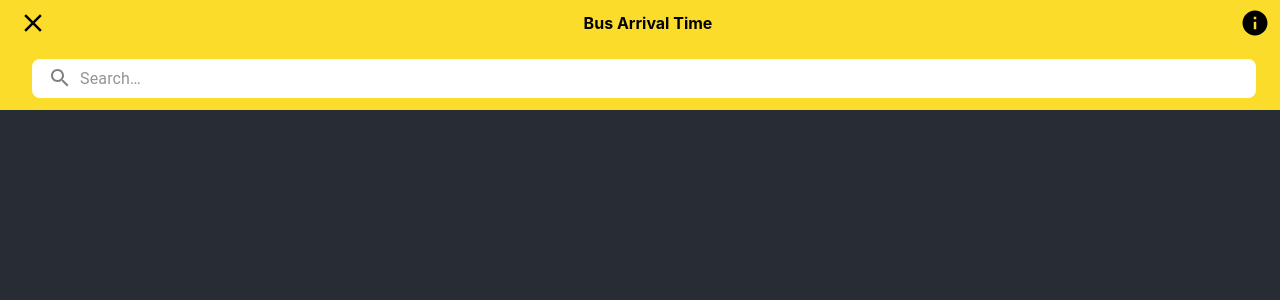
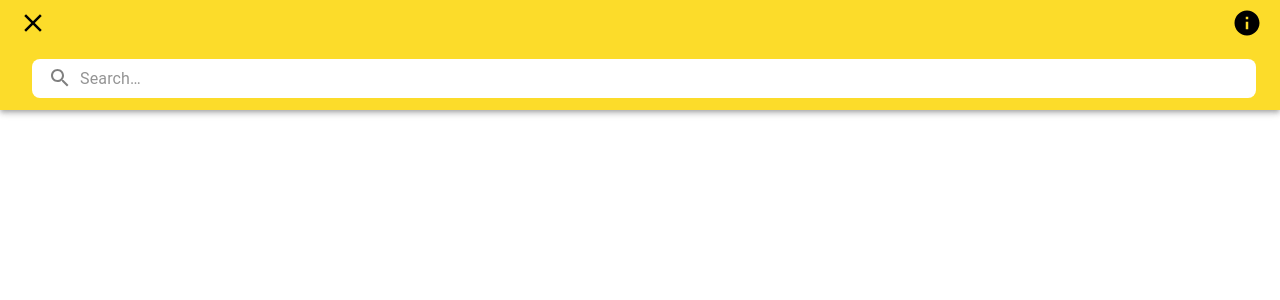
Before and after one commit to bryanliujh/myTransportSoMafan, a React (Create React App) app: page / in a window 1280 px wide. Shown: the top 300 px of the page. Built offline with nearby package versions, Linux system fonts and the light colour scheme.

Commit message:
feat: setup navigation

```diff
--- a/package.json
+++ b/package.json
@@ -11,10 +11,14 @@
     "@testing-library/react": "^13.4.0",
     "@testing-library/user-event": "^13.5.0",
     "gapi-client": "^0.0.3",
+    "localforage": "^1.10.0",
     "lodash": "^4.17.21",
+    "match-sorter": "^6.3.4",
     "react": "^18.2.0",
     "react-dom": "^18.2.0",
+    "react-router-dom": "^6.22.3",
     "react-scripts": "5.0.1",
+    "sort-by": "^1.2.0",
     "web-vitals": "^2.1.4"
   },
   "scripts": {
--- a/src/App.jsx
+++ b/src/App.jsx
@@ -1,13 +1,26 @@
 import "./App.css";
-import AppBar from "./appBar";
+import SearchBusArrivalPage from "./pages/SearchBusArrivalPage";
+import SearchBusStopPage from "./pages/SearchBusStopPages";
+import HomePage from "./pages/HomePage";
+import { createBrowserRouter, RouterProvider } from "react-router-dom";
+
+const router = createBrowserRouter([
+  {
+    path: "/",
+    element: <HomePage />,
+  },
+  {
+    path: "/search-arrival",
+    element: <SearchBusArrivalPage />,
+  },
+  {
+    path: "/search-bus-stop",
+    element: <SearchBusStopPage />,
+  },
+]);
 
 function App() {
-  return (
-    <div className="App">
-      <AppBar />
-      <header className="App-header"></header>
-    </div>
-  );
+  return <RouterProvider router={router} />;
 }
 
 export default App;
--- a/src/appBar.jsx
+++ b/src/appBar.jsx
@@ -11,6 +11,7 @@ import { sendLog } from "./utils";
 import { debounce } from "lodash";
 import ClearIcon from "@mui/icons-material/Clear";
 import InfoIcon from "@mui/icons-material/Info";
+import { useNavigate } from "react-router-dom";
 
 const Search = styled("div")(({ theme }) => ({
   position: "relative",
@@ -51,7 +52,8 @@ const StyledInputBase = styled(InputBase)(({ theme }) => ({
   },
 }));
 
-export default function SearchAppBar() {
+export default function SearchAppBar({ pageTitle }) {
+  const navigate = useNavigate();
   return (
     <Box sx={{ flexGrow: 1 }}>
       <AppBar
@@ -87,9 +89,18 @@ export default function SearchAppBar() {
               alignContent: "center",
             }}
           >
-            Bus Arrival Time
+            {pageTitle}
           </div>
-          <InfoIcon style={{ color: "black", height: 30, width: 30 }} />
+          <IconButton
+            onClick={() =>
+              navigate({
+                pathname: "/search-arrival",
+                search: window.location.search,
+              })
+            }
+          >
+            <InfoIcon style={{ color: "black", height: 30, width: 30 }} />
+          </IconButton>
         </div>
         <Toolbar style={{ backgroundColor: "#FCDC2A", borderColor: "#FCDC2A" }}>
           <Search style={{ flex: 1, borderRadius: 8 }}>
--- /dev/null
+++ b/src/pages/HomePage.jsx
@@ -0,0 +1,8 @@
+import React from "react";
+import AppBar from "../appBar";
+
+const HomePage = () => {
+  return <AppBar />;
+};
+
+export default HomePage;
--- /dev/null
+++ b/src/pages/SearchBusArrivalPage.jsx
@@ -0,0 +1,8 @@
+import React from "react";
+import AppBar from "../appBar";
+
+const SearchBusArrivalPage = () => {
+  return <AppBar pageTitle={"Bus Arrival Time"} />;
+};
+
+export default SearchBusArrivalPage;
--- /dev/null
+++ b/src/pages/SearchBusStopPages.jsx
@@ -0,0 +1,8 @@
+import React from "react";
+import AppBar from "../appBar";
+
+const SearchBusStopPage = () => {
+  return <AppBar pageTitle={"Bus Services"} />;
+};
+
+export default SearchBusStopPage;
```
Also changed, not shown: 1 other file (tests, documents, lock files or other folders).
